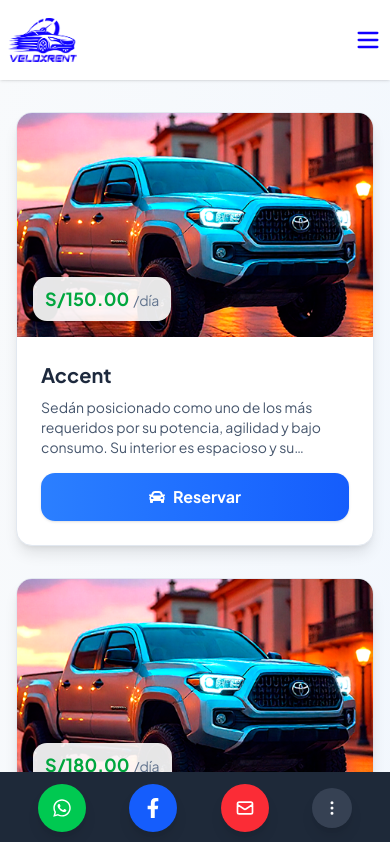
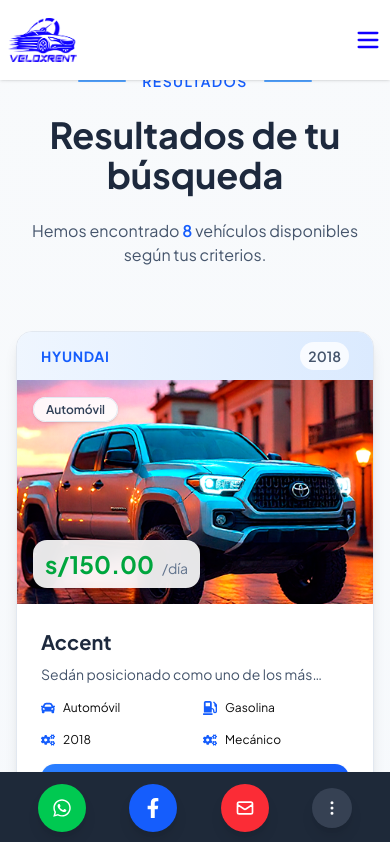
Before and after one commit to henri5482/veloxrent, a Next.js app: page /buscar in a window 390 px wide. Shown: the top 842 px of the page. Built offline with nearby package versions, Linux system fonts and the light colour scheme.

Commit message:
avanzando

```diff
--- a/app/buscar/page.tsx
+++ b/app/buscar/page.tsx
@@ -1,48 +1,99 @@
 "use client";
 
 import { motion } from "framer-motion";
+import Image from "next/image";
 import Link from "next/link";
 import { useSearchParams } from "next/navigation";
 import { Suspense } from "react";
-import { FaCar } from "react-icons/fa";
+import { FaCar, FaCogs, FaGasPump } from "react-icons/fa";
 import carrosData from "../data/cars.json";
 import Footer from "../footer";
 import Navbar from "../navbar";
 
+// 🎨 Funciones de color y gradiente por marca (Sin cambios)
+const getBrandColor = (marca: string) => {
+  const colors: { [key: string]: string } = {
+    Toyota: "text-red-600",
+    Nissan: "text-slate-600",
+    Hyundai: "text-blue-600",
+    Kia: "text-green-600",
+    Honda: "text-slate-700",
+    Mazda: "text-red-500",
+    default: "text-slate-600",
+  };
+  return colors[marca] || colors.default;
+};
 
+const getBrandGradient = (marca: string) => {
+  const gradients: { [key: string]: string } = {
+    Toyota: "from-red-50 to-red-100",
+    Nissan: "from-slate-50 to-slate-100",
+    Hyundai: "from-blue-50 to-blue-100",
+    Kia: "from-green-50 to-green-100",
+    Honda: "from-slate-50 to-slate-100",
+    Mazda: "from-red-50 to-red-100",
+    default: "from-slate-50 to-slate-100",
+  };
+  return gradients[marca] || gradients.default;
+};
+
+// 🔧 Render de especificaciones (Sin cambios)
+// eslint-disable-next-line @typescript-eslint/no-explicit-any
+const renderSpecs = (vehiculo: any) => {
+  const { especificaciones, año } = vehiculo;
+  return (
+    <div className="grid grid-cols-2 gap-4 mb-4 text-xs">
+      <div className="flex items-center gap-2">
+        <FaCar className={`${getBrandColor(vehiculo.marca)} text-sm`} />
+        <span>{especificaciones.tipoVehiculo}</span>
+      </div>
+      <div className="flex items-center gap-2">
+        <FaGasPump className={`${getBrandColor(vehiculo.marca)} text-sm`} />
+        <span>{especificaciones.tipoCombustible}</span>
+      </div>
+      <div className="flex items-center gap-2">
+        <FaCogs className={`${getBrandColor(vehiculo.marca)} text-sm`} />
+        <span>{año}</span>
+      </div>
+      <div className="flex items-center gap-2">
+        <FaCogs className={`${getBrandColor(vehiculo.marca)} text-sm`} />
+        <span>{especificaciones.transmision}</span>
+      </div>
+    </div>
+  );
+};
 
 function BuscarContent() {
   const params = useSearchParams();
 
-  // Parámetros desde el formulario
+  // 🔍 Parámetros del formulario
   const precio = params.get("precio");
   const transmision = params.get("transmision")?.toLowerCase() || "";
   const ruta = params.get("ruta")?.toLowerCase() || "";
-  const vehiculo = params.get("vehiculo")?.toLowerCase() || "";
+  const vehiculoSlug = params.get("vehiculo") || "";
 
-  // Filtro principal con lógica real
+  // 🧠 Lógica de filtrado (CORREGIDA LA RUTA)
   const resultados = carrosData.filter((carro) => {
+    // 1. Filtro por Precio
     const coincidePrecio = precio ? carro.precio <= Number(precio) : true;
 
+    // 2. Filtro por Transmisión
     const coincideTransmision = transmision
       ? carro.especificaciones.transmision.toLowerCase().includes(transmision)
       : true;
 
-    // 🔧 Ruta (solo simularemos su lógica)
-    // "Asfaltado" = vehículos con transmisión automática o SUV
-    // "Agreste" = camionetas o transmisión manual
+    // 3. Filtro por Ruta (CORREGIDO)
+    // Si se busca 'asfaltado', incluye todos los terrenos que contengan 'asfaltado' (incluyendo 'asfaltado y agreste').
+    // Si se busca 'asfaltado y agreste', requiere una coincidencia exacta.
     const coincideRuta = ruta
-      ? ruta === "asfaltado"
-        ? carro.especificaciones.transmision.toLowerCase() === "automática" ||
-          carro.tipo.toLowerCase().includes("suv")
-        : carro.tipo.toLowerCase().includes("camioneta") ||
-          carro.especificaciones.transmision.toLowerCase() === "manual"
+      ? ruta === 'asfaltado'
+        ? carro.especificaciones.terreno.toLowerCase().includes(ruta) // Incluye 'Asfaltado' y 'Asfaltado y agreste'
+        : carro.especificaciones.terreno.toLowerCase() === ruta // Coincidencia exacta para otros valores (ej: 'asfaltado y agreste')
       : true;
 
-    // Vehículo (nombre)
-    const coincideVehiculo = vehiculo
-      ? carro.modelo.toLowerCase().includes(vehiculo) ||
-        carro.marca.toLowerCase().includes(vehiculo)
+    // 4. Filtro por Vehículo (Slug)
+    const coincideVehiculo = vehiculoSlug
+      ? carro.slug === vehiculoSlug
       : true;
 
     return (
@@ -54,17 +105,53 @@
   });
 
   return (
-    <div className="min-h-screen bg-gradient-to-br from-slate-50 to-blue-50 md:py-56">
+    <div className="min-h-screen bg-gradient-to-b from-slate-50 to-blue-50 py-16 md:pt-56">
       <div className="container mx-auto px-4">
-        <h1 className="text-3xl font-bold text-slate-800 mb-10 text-center">
-          Resultados de búsqueda
-        </h1>
+        {/* Header elegante */}
+        <div className="text-center mb-16">
+          <motion.div
+            initial={{ opacity: 0, y: -30 }}
+            animate={{ opacity: 1, y: 0 }}
+            transition={{ duration: 0.3 }}
+            className="inline-flex items-center gap-4 mb-6"
+          >
+            <div className="w-12 h-0.5 bg-blue-400 rounded-full"></div>
+            <span className="text-blue-600 font-semibold tracking-widest text-sm uppercase">
+              Resultados
+            </span>
+            <div className="w-12 h-0.5 bg-blue-400 rounded-full"></div>
+          </motion.div>
 
-        {resultados.length === 0 ? (
-          <p className="text-center text-slate-600">
+          <motion.h1
+            initial={{ opacity: 0, y: -20 }}
+            animate={{ opacity: 1, y: 0 }}
+            transition={{ duration: 0.6, delay: 0.2 }}
+            className="text-4xl md:text-5xl font-bold text-slate-800 mb-6"
+          >
+            Resultados de tu búsqueda
+          </motion.h1>
+
+          {resultados.length > 0 ? (
+            <motion.p
+              initial={{ opacity: 0, y: 10 }}
+              animate={{ opacity: 1, y: 0 }}
+              transition={{ duration: 0.6, delay: 0.3 }}
+              className="text-slate-600 max-w-2xl mx-auto"
+            >
+              Hemos encontrado{" "}
+              <span className="font-semibold text-blue-600">
+                {resultados.length}
+              </span>{" "}
+              vehículos disponibles según tus criterios.
+            </motion.p>
+          ) : (
+            <p className="text-slate-600">
               No se encontraron vehículos con esos criterios.
             </p>
-        ) : (
+          )}
+        </div>
+
+        {/* Tarjetas */}
         <div className="grid grid-cols-1 md:grid-cols-2 xl:grid-cols-3 gap-8">
           {resultados.map((vehiculo, index) => (
             <motion.div
@@ -72,29 +159,59 @@
               initial={{ opacity: 0, y: 30 }}
               animate={{ opacity: 1, y: 0 }}
               transition={{ duration: 0.4, delay: index * 0.05 }}
-                className="group bg-white rounded-2xl shadow-lg border border-slate-200 overflow-hidden hover:shadow-2xl transition-all"
+              whileHover={{ scale: 1.02, y: -8, transition: { duration: 0.15 } }}
+              className="group relative bg-white rounded-2xl overflow-hidden shadow-lg hover:shadow-2xl transition-all duration-300 border border-slate-200"
             >
-                <div className="h-56 relative">
-                  <img
+              {/* Header */}
+              <div
+                className={`relative h-12 bg-gradient-to-r ${getBrandGradient(
+                  vehiculo.marca
+                )} flex items-center justify-between px-6`}
+              >
+                <span
+                  className={`font-bold text-sm tracking-wider ${getBrandColor(
+                    vehiculo.marca
+                  )}`}
+                >
+                  {vehiculo.marca.toUpperCase()}
+                </span>
+                <span className="text-slate-600 text-sm font-semibold bg-white/80 px-2 py-1 rounded-full">
+                  {vehiculo.año}
+                </span>
+              </div>
+
+              {/* Imagen */}
+              <div className="relative h-56 bg-gradient-to-br from-slate-100 to-slate-200 overflow-hidden">
+                <Image
                   src={vehiculo.imagenes[0]}
-                    alt={vehiculo.modelo}
-                    className="w-full h-full object-cover"
+                  alt={`${vehiculo.marca} ${vehiculo.modelo}`}
+                  fill
+                  className="object-cover transform group-hover:scale-110 transition-transform duration-700"
                 />
-                  <div className="absolute bottom-4 left-4 bg-white/90 px-3 py-2 rounded-xl shadow-md">
-                    <span className="text-green-600 font-bold text-lg">
-                      S/{vehiculo.precio.toFixed(2)}
+                <div className="absolute top-4 left-4">
+                  <span className="bg-white/90 backdrop-blur-sm text-slate-700 px-3 py-1 rounded-full text-xs font-semibold border border-slate-200 shadow-sm">
+                    {vehiculo.tipo}
+                  </span>
+                </div>
+                <div className="absolute bottom-4 left-4">
+                  <div className="flex items-baseline gap-1 bg-white/90 backdrop-blur-sm px-3 py-2 rounded-xl shadow-lg">
+                    <span className="text-2xl font-bold text-green-600">
+                      s/{vehiculo.precio.toFixed(2)}
                     </span>
                     <span className="text-slate-500 text-sm ml-1">/día</span>
                   </div>
                 </div>
+              </div>
 
+              {/* Contenido */}
               <div className="p-6">
                 <h3 className="text-xl font-bold text-slate-800 mb-2">
                   {vehiculo.modelo}
                 </h3>
-                  <p className="text-slate-600 text-sm mb-4 line-clamp-3">
+                <p className="text-slate-600 text-sm mb-4 line-clamp-1">
                   {vehiculo.descripcion}
                 </p>
+                {renderSpecs(vehiculo)}
                 <Link
                   href={`/vehiculos/${vehiculo.slug}`}
                   className="w-full bg-gradient-to-r from-blue-500 to-blue-600 hover:from-blue-600 hover:to-blue-700 text-white font-bold py-3 rounded-xl text-center flex items-center justify-center gap-2 shadow"
@@ -105,7 +222,6 @@
             </motion.div>
           ))}
         </div>
-        )}
       </div>
     </div>
   );
--- a/app/layout.tsx
+++ b/app/layout.tsx
@@ -13,7 +13,7 @@
 
 // ✅ Datos de la empresa
 const companyInfo = {
-  name: "VeloxRent",
+  name: "Veloxrent | Alquiler de Vehículos en Ayacucho",
   description:
     "VeloxRent es una empresa de alquiler de autos y camionetas en Ayacucho, Perú. Ofrecemos vehículos modernos, seguros y al mejor precio para viajes, turismo y trabajo. Reserva fácilmente y disfruta del mejor servicio de renta de autos en Ayacucho.",
   url: "https://www.veloxrentperu.com",
@@ -133,7 +133,7 @@
 export const metadata: Metadata = {
   title: {
     default:
-      "VeloxRent | Alquiler de Autos y Camionetas  Ayacucho",
+      "Veloxrent | Alquiler de Vehículos en Ayacucho",
     template: "%s | VeloxRent",
   },
   description: companyInfo.description,
@@ -235,9 +235,9 @@
 
 export default function RootLayout({
   children,
-}: {
+}: Readonly<{
   children: React.ReactNode;
-}) {
+}>) {
   return (
     <html lang="es-PE" suppressHydrationWarning className={font.variable}>
       <head>
```
Also changed, not shown: app/hero.tsx (+35 -26 lines). Lines whose indentation alone changed are shown as unchanged.
